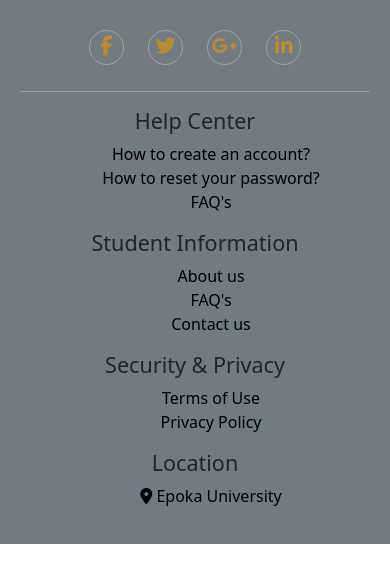
After one commit to AmaraCela/EpokaLibrarySystem, a PHP site: page /footer.html in a window 390 px wide. The commit adds this page. Shown: the top 583 px of the page. Run offline with PHP 8.4, Linux system fonts and the light colour scheme; some libraries are stand-ins or nearby versions.

Commit message:
other footer updates

```diff
--- a/Views/favorites.php
+++ b/Views/favorites.php
@@ -4,7 +4,6 @@ include "../Model/connection.php";
 <?php
 $title = "favorites";
 $individualStyle = "../assets/css/favorite.css";
-// $individualStyle = '../assets/css/StudentHomePageStyle.css';
 require_once './navbar.php';
 ?>
 
@@ -40,7 +39,7 @@ require_once './navbar.php';
           <a href='#' class='btn btn-primary' '>Read more</a>
           </li>
           <li class='buttons-li'>
-          <button id ='".$row['BookId']."' class ='btn btn-primary unorder-button'>Unorder</button>
+          <button class ='btn btn-primary unorder-button'>Unorder</button>
           </li>
           <li class='buttons-li'>
           <button id = '".$row['BookId']."' class ='btn btn-primary unfavorite-button'><img src='../assets/images/favorite.png' style='width:25px'></button>";
@@ -79,3 +78,5 @@ require_once './navbar.php';
     });
   });
 </script>
+  </div>
+</div>
--- /dev/null
+++ b/Views/footer.html
@@ -0,0 +1,61 @@
+<!DOCTYPE html>
+<html lang="en">
+<head>
+  <meta charset="UTF-8">
+  <meta http-equiv="X-UA-Compatible" content="IE=edge">
+  <meta name="viewport" content="width=device-width, initial-scale=1.0">
+  <script src="https://kit.fontawesome.com/9cfc78147e.js" crossorigin="anonymous"></script>
+  <link href="https://cdn.jsdelivr.net/npm/bootstrap@5.3.0-alpha1/dist/css/bootstrap.min.css" rel="stylesheet" integrity="sha384-GLhlTQ8iRABdZLl6O3oVMWSktQOp6b7In1Zl3/Jr59b6EGGoI1aFkw7cmDA6j6gD" crossorigin="anonymous">
+  <script src="https://cdn.jsdelivr.net/npm/bootstrap@5.3.0-alpha1/dist/js/bootstrap.bundle.min.js" integrity="sha384-w76AqPfDkMBDXo30jS1Sgez6pr3x5MlQ1ZAGC+nuZB+EYdgRZgiwxhTBTkF7CXvN" crossorigin="anonymous"></script>
+  <link href="https://fonts.googleapis.com/css2?family=Mukta&family=Open+Sans&family=Overpass&display=swap" rel="stylesheet">
+  <script src="https://code.jquery.com/jquery-3.6.0.min.js"></script>
+  <link rel="stylesheet" href="../assets/css/footer.css">
+</head>
+<body>
+  <footer>
+    <div class="footerDiv">
+          <div class="social-media">
+          <ul class="list-inline">
+            <li><a href="http://www.nextbootstrap.com/" title=""><i class="fa fa-facebook"></i></a></li>
+        <li><a  href="http://www.nextbootstrap.com/" title=""><i class="fa fa-twitter"></i></a></li>
+        <li><a href="http://www.nextbootstrap.com/" title=""><i class="fa fa-google-plus"></i></a></li>
+        <li><a href="http://www.nextbootstrap.com/" title=""><i class="fa fa-linkedin"></i></a></li>
+          </ul>
+          </div>
+          <hr style="color:white">
+          <div class="parentDiv col-md-3 col-md-6" style="width:100%;">
+          <div class="help-center">
+            <h4 class="title">Help Center</h4>
+            <ul class="list">
+          <li><a href="#">How to create an account?</a></li>
+          <li><a href="#">How to reset your password?</a></li>
+          <li><a href="#">FAQ's</a></li>
+            </ul>
+          </div>
+          <div class="Student-Information">
+          <h4 class="title">Student Information</h4>
+            <ul class="list">
+              <li><a href="#">About us</a></li>
+              <li><a href="#">FAQ's</a></li>
+              <li><a href="#">Contact us</a></li>
+            </ul>
+          </div>
+          <div class="securityPolicy">
+            <h4 class="title">Security & Privacy</h4>
+            <ul class = "list">
+              <li><a href="#">Terms of Use</a></li>
+              <li><a href="#">Privacy Policy</a></li>
+            </ul>
+          </div>
+
+          <div class="location">
+          <h4 class="title">Location</h4>
+          <ul class="list">
+            <li><a class="epLoc" href="#"><i class="fa-sharp fa-solid fa-location-dot"></i>  Epoka University</a></li>
+          </ul>
+          </div>
+          </div>
+    </div>
+  </footer>
+</body>
+</html>
--- /dev/null
+++ b/assets/css/footer.css
@@ -0,0 +1,145 @@
+
+/*------------FOOTER STYLE----------------*/
+.footerDiv{
+  position: absolute;
+  background-color: #b9bec3;
+  width: 100%;
+  padding: 20px;
+}
+/*.fa-facebook{
+  font-size: 35px;
+}
+.fa-instagram{
+  background-color:white;
+  border-radius:50%;
+  padding: 10px;
+}*/
+.social-media{
+  text-align: center;
+}
+.social-media ul li a {
+  display: inline-block;
+  text-align:center;
+  width: 35px;
+  height: 35px;
+  justify-content: space-around;
+  /*line-height: 45px;*/
+  border-radius: 50%;
+  font-size: 20px;
+  color: #b78c33;
+  border: 1px solid rgba(255, 255, 255, 0.3);
+ }
+ .social-media ul> li{
+  display: inline-block;
+  margin:10px;
+ }
+.social-media ul li a:hover {
+  background: #b78c33;
+  color: #fff;
+  border-color: #b78c33;
+}
+/*ul> li{
+  list-style:none;
+}*/
+.list li{
+  list-style:none;
+  font-style: 'Mukta';
+  font-weight: lighter;
+}
+.title:hover{
+  background-color:#b78c33;
+  color:white;
+  padding:5px;
+}
+.parentDiv{
+  display:flex;
+}
+.help-center, .Student-Information, .securityPolicy, .location{
+  /*width:50%;*/
+  margin-left: auto;
+  margin-right: auto;
+
+}
+.epLoc{
+  text-decoration: none;
+  color:black
+}
+.epLoc:hover{
+  color:#b78c33
+}
+@media screen and (max-width:550px){
+  .footerDiv{
+    position: absolute;
+    background-color: #727a82;
+    text-align: center;
+    width: 100%;
+    padding: 20px;
+  }
+  /*.fa-facebook{
+    font-size: 35px;
+  }
+  .fa-instagram{
+    background-color:white;
+    border-radius:50%;
+    padding: 10px;
+  }*/
+  .social-media{
+    text-align: center;
+  }
+  .social-media ul li a {
+    display: inline-block;
+    text-align:center;
+    width: 35px;
+    height: 35px;
+    justify-content: space-around;
+    /*line-height: 45px;*/
+    border-radius: 50%;
+    font-size: 20px;
+    color: #b78c33;
+    border: 1px solid rgba(255, 255, 255, 0.3);
+   }
+   .social-media ul> li{
+    display: inline-block;
+    margin:10px;
+   }
+  .social-media ul li a:hover {
+    background: #b78c33;
+    color: #fff;
+    border-color: #b78c33;
+  }
+  /*ul> li{
+    list-style:none;
+  }*/
+  .list li{
+    list-style:none;
+    font-style: 'Mukta';
+    font-weight: lighter;
+  }
+  .title:hover{
+    background-color:#b78c33;
+    color:white;
+    padding:5px;
+  }
+  .parentDiv{
+    display: list-item;
+    list-style:none;
+  }
+  .help-center, .Student-Information, .securityPolicy, .location{
+    /*width:50%;*/
+    margin-left: auto;
+    margin-right: auto;
+
+  }
+  .epLoc{
+    text-decoration: none;
+    color:black
+  }
+  .epLoc:hover{
+    color:#b78c33
+  }
+}
+ul > li a{
+  text-decoration: none;
+  color: black;
+
+}
```
Also changed, not shown: assets/images/log.png (deleted).
